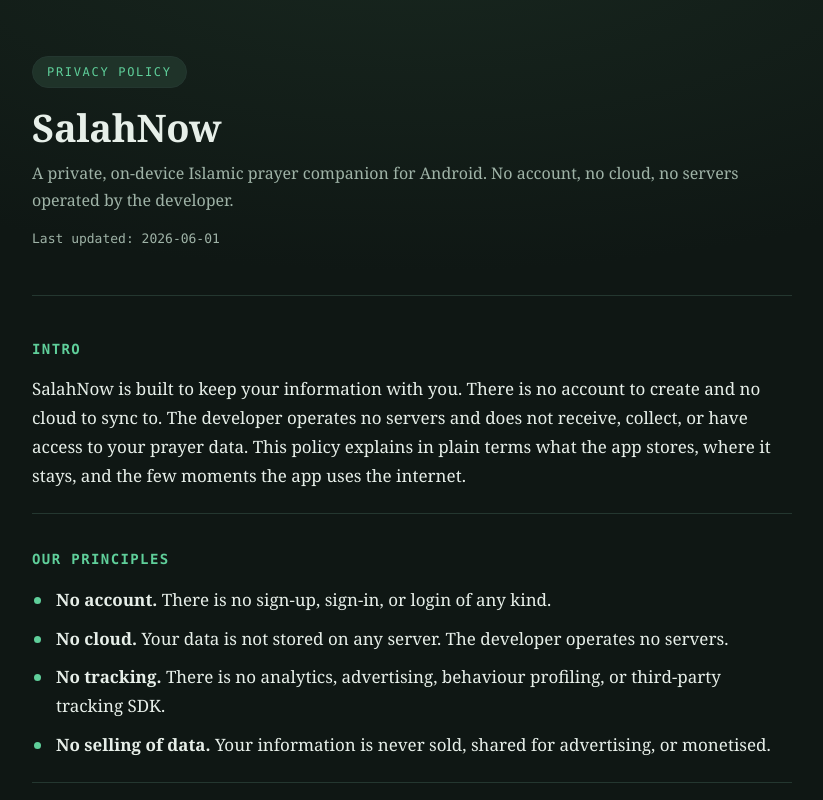
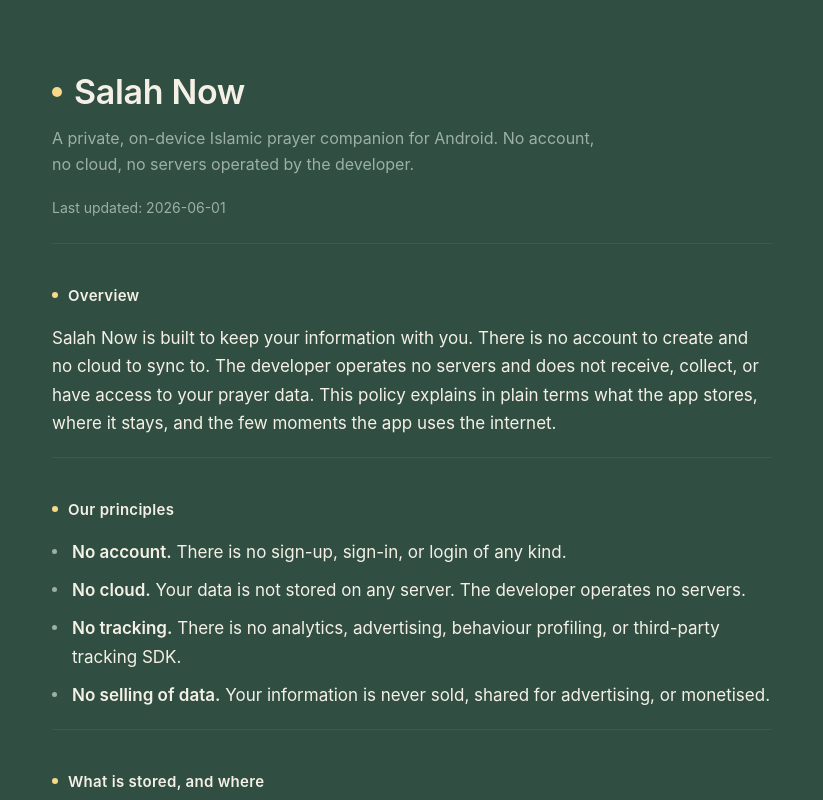
Before and after one commit to VU-96/salahnow, a plain HTML site: page index.html in a window 1280 px wide. Shown: the top 800 px of the page, without its empty margins (228-1051 px from the left). Drawn offline with Linux system fonts and the light colour scheme.

Commit message:
Update title and styling in Privacy Policy page

```diff
--- a/index.html
+++ b/index.html
@@ -3,118 +3,116 @@
 <head>
 <meta charset="UTF-8">
 <meta name="viewport" content="width=device-width, initial-scale=1.0">
-<title>SalahNow — Privacy Policy</title>
+<title>Salah Now — Privacy Policy</title>
 <style>
   :root{
-    --bg:#0f1714;
-    --surface:#16211c;
-    --ink:#e7efe9;
-    --muted:#9fb3a7;
-    --accent:#5fcf9a;
-    --accent-soft:#1f3329;
-    --line:#243730;
-    --max:760px;
+    --bg:#304E42;
+    --ink:#F5F0E6;
+    --muted:#9CB0A4;
+    --accent:#F8D88A;
+    --line:#3C5A4E;
+    --max:720px;
   }
   *{box-sizing:border-box;}
   html{-webkit-text-size-adjust:100%;}
   body{
     margin:0;
-    background:
-      radial-gradient(120% 80% at 50% -10%, #18271f 0%, var(--bg) 55%) fixed;
+    background:var(--bg);
     color:var(--ink);
-    font-family:Georgia,"Iowan Old Style","Times New Roman",serif;
-    line-height:1.7;
+    font-family:-apple-system,"Segoe UI",Roboto,Inter,Helvetica,Arial,sans-serif;
+    line-height:1.65;
     font-size:17px;
-    padding:0 20px;
+    padding:0 24px;
   }
   .wrap{
     max-width:var(--max);
     margin:0 auto;
-    padding:56px 0 80px;
+    padding:72px 0 96px;
   }
   header{
-    border-bottom:1px solid var(--line);
-    padding-bottom:28px;
-    margin-bottom:8px;
-  }
-  .badge{
-    display:inline-block;
-    font-family:ui-monospace,"SF Mono",Menlo,Consolas,monospace;
-    font-size:12px;
-    letter-spacing:.14em;
-    text-transform:uppercase;
-    color:var(--accent);
-    background:var(--accent-soft);
-    border:1px solid var(--line);
-    border-radius:999px;
-    padding:5px 14px;
-    margin-bottom:18px;
+    padding-bottom:8px;
   }
   h1{
-    font-size:38px;
-    line-height:1.15;
-    margin:0 0 10px;
+    font-size:34px;
+    font-weight:600;
+    line-height:1.2;
+    margin:0 0 12px;
     letter-spacing:-.01em;
   }
-  .sub{color:var(--muted);margin:0;font-size:16px;}
+  h1 .dot{
+    display:inline-block;
+    width:10px;height:10px;
+    border-radius:50%;
+    background:var(--accent);
+    margin-right:12px;
+    vertical-align:middle;
+    position:relative;
+    top:-3px;
+  }
+  .sub{
+    color:var(--muted);
+    margin:0;
+    font-size:16px;
+    max-width:56ch;
+  }
   .updated{
-    font-family:ui-monospace,"SF Mono",Menlo,Consolas,monospace;
-    font-size:13px;
     color:var(--muted);
-    margin-top:14px;
+    font-size:14px;
+    margin-top:18px;
   }
   section{
-    padding:34px 0 6px;
-    border-bottom:1px solid var(--line);
+    border-top:1px solid var(--line);
+    padding:40px 0 4px;
   }
-  section:last-of-type{border-bottom:none;}
   h2{
-    font-size:14px;
-    letter-spacing:.1em;
-    text-transform:uppercase;
-    color:var(--accent);
-    margin:0 0 14px;
-    font-family:ui-monospace,"SF Mono",Menlo,Consolas,monospace;
+    font-size:15px;
     font-weight:600;
+    letter-spacing:.02em;
+    margin:0 0 16px;
+    color:var(--ink);
+  }
+  h2::before{
+    content:"";
+    display:inline-block;
+    width:6px;height:6px;
+    border-radius:50%;
+    background:var(--accent);
+    margin-right:10px;
+    vertical-align:middle;
+    position:relative;
+    top:-2px;
   }
   p{margin:0 0 16px;}
   ul{margin:0 0 16px;padding-left:0;list-style:none;}
   li{
     position:relative;
-    padding-left:24px;
+    padding-left:20px;
     margin-bottom:10px;
   }
   li::before{
     content:"";
     position:absolute;
-    left:2px;top:11px;
-    width:7px;height:7px;
+    left:0;top:11px;
+    width:5px;height:5px;
     border-radius:50%;
-    background:var(--accent);
+    background:var(--muted);
   }
-  strong{color:var(--ink);}
-  a{color:var(--accent);text-decoration:none;border-bottom:1px solid var(--line);}
-  a:hover{border-bottom-color:var(--accent);}
-  .note{
-    background:var(--surface);
-    border:1px solid var(--line);
-    border-radius:12px;
-    padding:18px 20px;
-    color:var(--muted);
-    font-size:15px;
-    margin:4px 0 16px;
-  }
+  ul ul{margin:10px 0 4px;}
+  strong{font-weight:600;}
+  a{color:var(--accent);text-decoration:none;}
+  a:hover{text-decoration:underline;}
   footer{
-    margin-top:40px;
+    border-top:1px solid var(--line);
+    margin-top:8px;
+    padding-top:32px;
     color:var(--muted);
     font-size:14px;
-    text-align:center;
-    font-family:ui-monospace,"SF Mono",Menlo,Consolas,monospace;
   }
   @media (max-width:520px){
-    body{font-size:16px;}
-    h1{font-size:30px;}
-    .wrap{padding:40px 0 64px;}
+    body{font-size:16px;padding:0 20px;}
+    h1{font-size:28px;}
+    .wrap{padding:56px 0 72px;}
+    section{padding:34px 0 4px;}
   }
 </style>
 </head>
@@ -122,15 +120,14 @@
 <div class="wrap">
 
   <header>
-    <span class="badge">Privacy Policy</span>
-    <h1>SalahNow</h1>
+    <h1><span class="dot"></span>Salah Now</h1>
     <p class="sub">A private, on-device Islamic prayer companion for Android. No account, no cloud, no servers operated by the developer.</p>
     <p class="updated">Last updated: 2026-06-01</p>
   </header>
 
   <section>
-    <h2>Intro</h2>
-    <p>SalahNow is built to keep your information with you. There is no account to create and no cloud to sync to. The developer operates no servers and does not receive, collect, or have access to your prayer data. This policy explains in plain terms what the app stores, where it stays, and the few moments the app uses the internet.</p>
+    <h2>Overview</h2>
+    <p>Salah Now is built to keep your information with you. There is no account to create and no cloud to sync to. The developer operates no servers and does not receive, collect, or have access to your prayer data. This policy explains in plain terms what the app stores, where it stays, and the few moments the app uses the internet.</p>
   </section>
 
   <section>
@@ -167,7 +164,7 @@
         </ul>
       </li>
       <li>These requests contain approximate coordinates, are used only to return weather or a place name, and are not stored by the developer. Each service has its own privacy practices.</li>
-      <li>Prayer-time and Qibla calculations are done entirely on-device using an offline astronomical / geomagnetic model.</li>
+      <li>Prayer-time and Qibla calculations are performed entirely on your device and do not require the internet.</li>
       <li>If location is denied or disabled, prayer-time accuracy and Qibla are limited, but the rest of the app keeps working.</li>
     </ul>
   </section>
@@ -185,8 +182,7 @@
 
   <section>
     <h2>Backups</h2>
-    <p>Backups are local files. You pick a folder, and the app writes a complete snapshot there (you can also export and import manually). Backup files are plain text and contain your prayer history, settings, and the coordinates used for prayer times.</p>
-    <div class="note">Anyone with access to that folder can read your backup files. The developer never receives your backups.</div>
+    <p>Backups are local files. You pick a folder, and the app writes a complete snapshot there (you can also export and import manually). Backup files are plain text and contain your prayer history, settings, and the coordinates used for prayer times. Anyone with access to that folder can read them. The developer never receives your backups.</p>
   </section>
 
   <section>
@@ -204,7 +200,7 @@
     <p>Questions about this policy? Reach the developer at <a href="mailto:salahnowapp@gmail.com">salahnowapp@gmail.com</a>.</p>
   </section>
 
-  <footer>SalahNow — your data stays on your device.</footer>
+  <footer>Salah Now — your data stays on your device.</footer>
 
 </div>
 </body>
```
